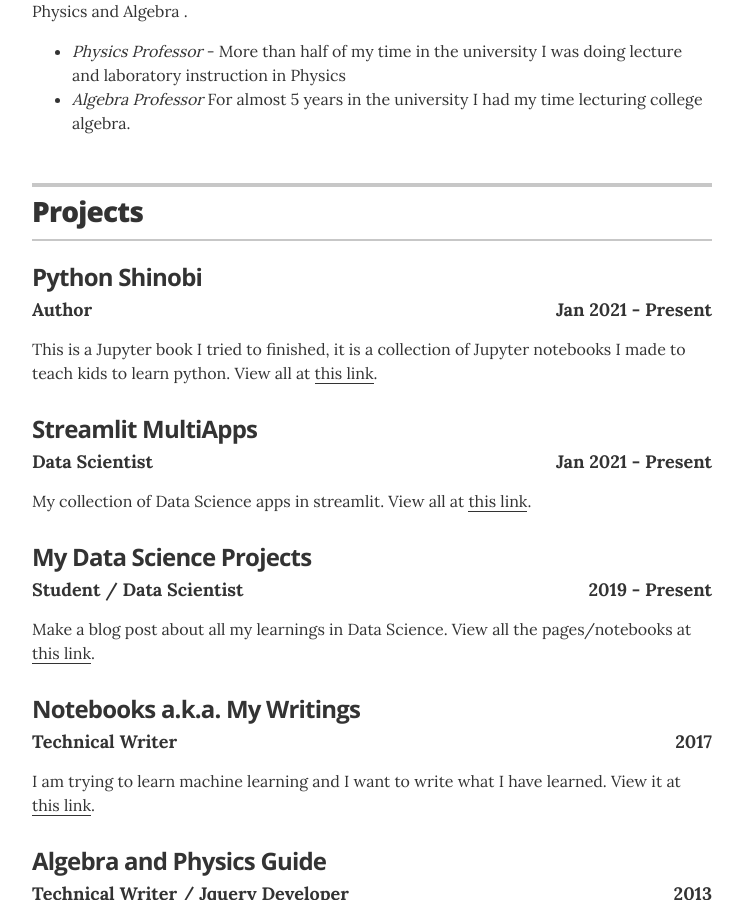
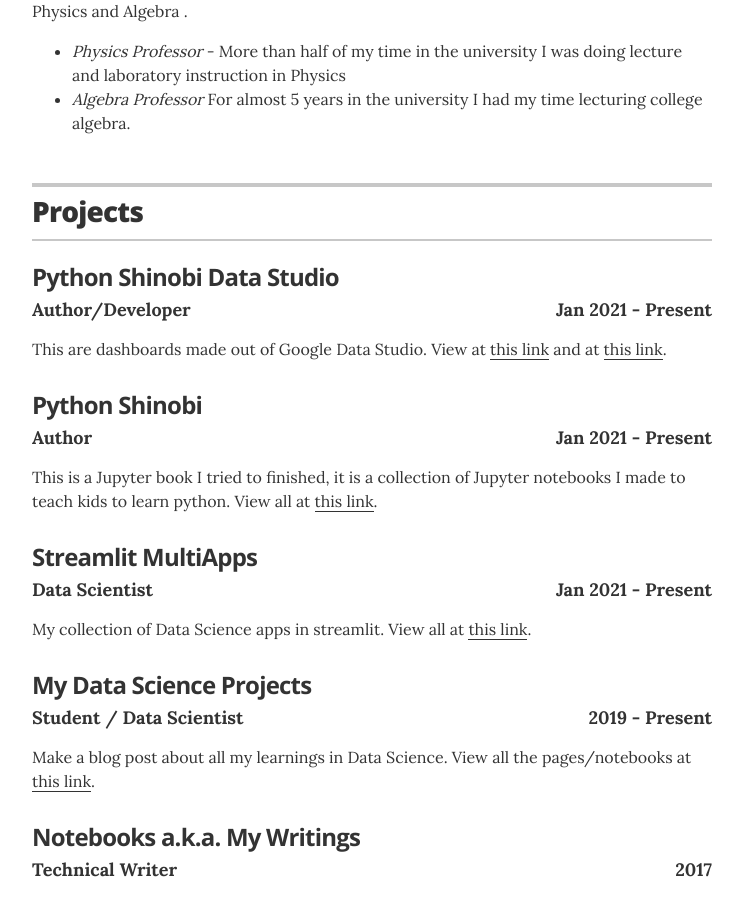
Before and after one commit to daddyawesome/daddyawesome.github.io, a Jekyll site: the page built from index.html, in a window 1280 px wide and 900 px high, scrolled down 1696 px. Shown: the whole window, without its empty margins (268-1011 px from the left). Built offline with Jekyll 4.4.1, drawn with Linux system fonts in a browser that asks for light colours; nearby versions of some CDN libraries.

Commit message:
Update projects.yml

```diff
--- a/_data/projects.yml
+++ b/_data/projects.yml
@@ -1,4 +1,10 @@
 # Projects
+
+# Python Shinobi Data Studio
+- project: Python Shinobi Data Studio
+  role: Author/Developer
+  duration: Jan 2021 - Present
+  description: This are dashboards made out of Google Data Studio. View at <a href="https://datastudio.google.com/reporting/859e29af-cf7f-4ae1-a6a0-08fc621b0955/page/p_ql2x45eunc" target=_blank rel="noopener noreferrer">this link</a> and at <a href="https://datastudio.google.com/reporting/859e29af-cf7f-4ae1-a6a0-08fc621b0955/page/p_ql2x45eunc" target=_blank rel="noopener noreferrer">this link</a>.
 
 # Python Shinobi
 - project: Python Shinobi
```
